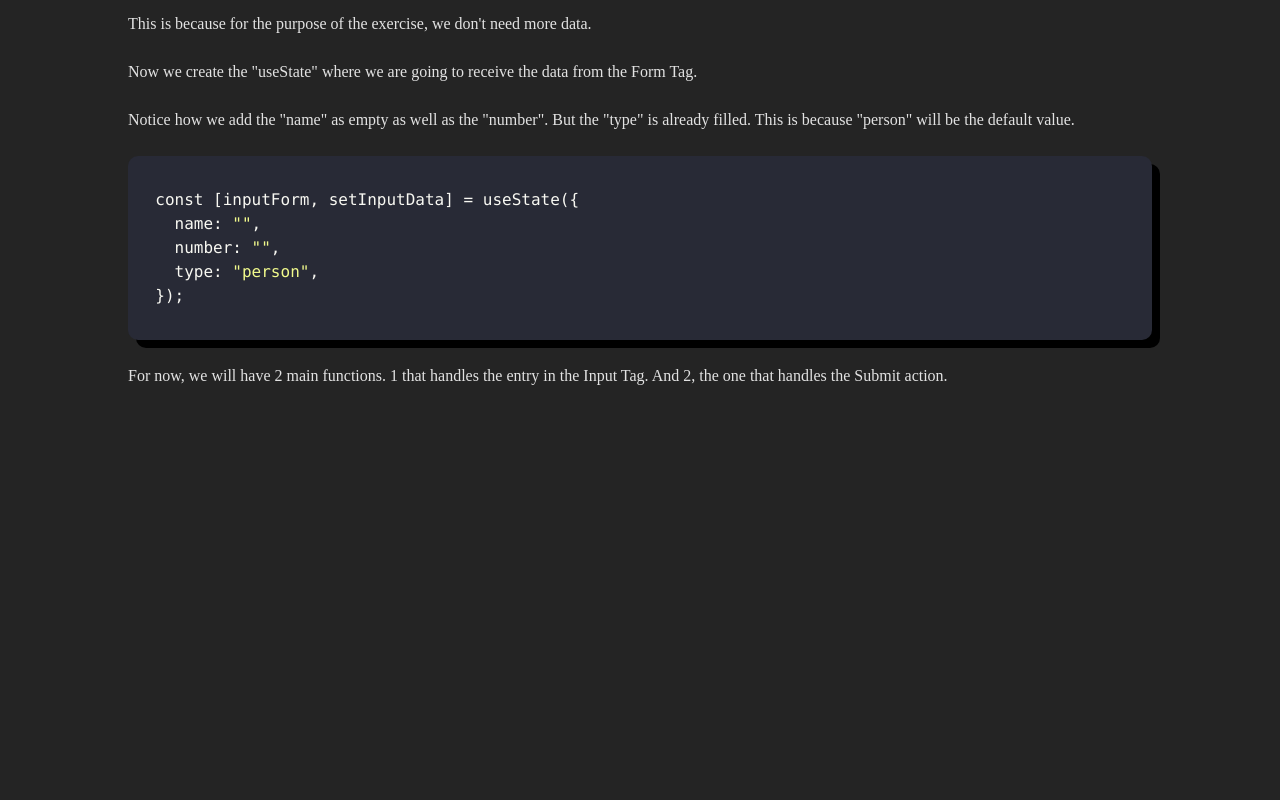
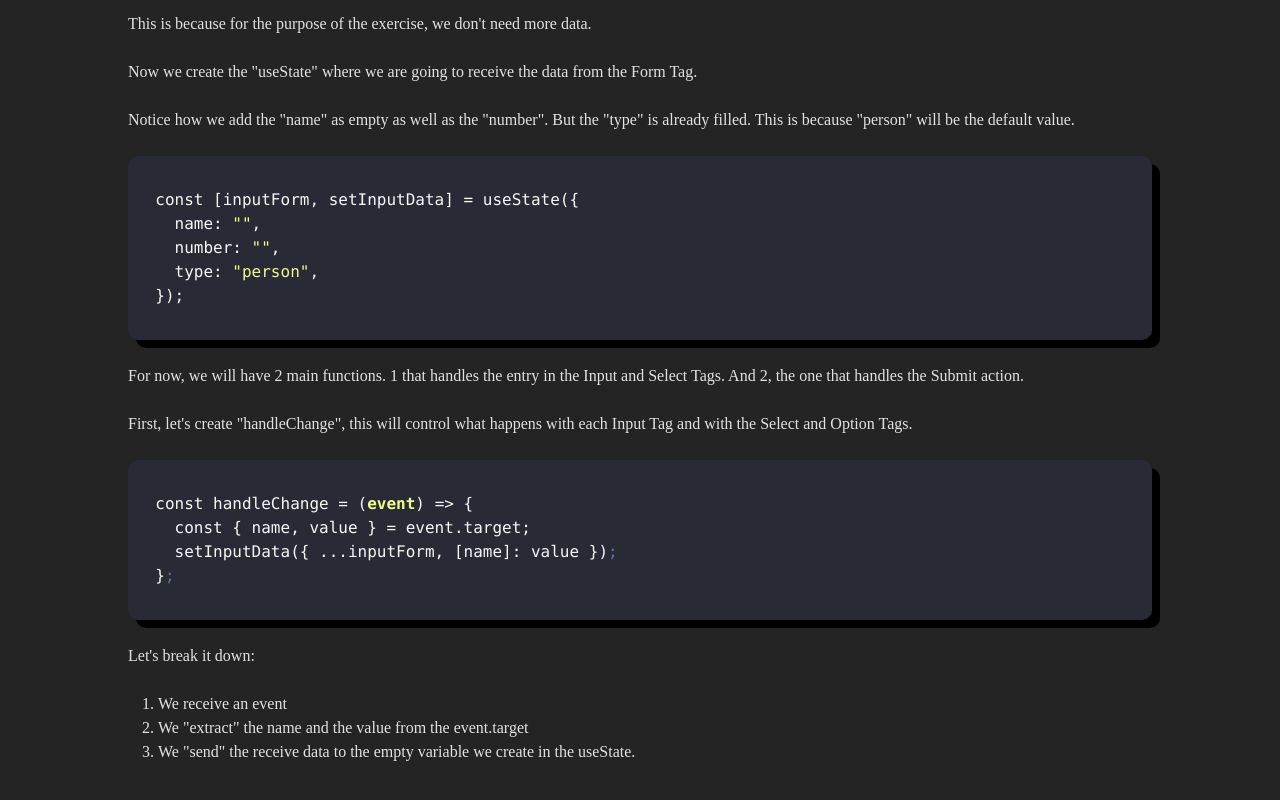
Before and after one commit to kinxori/inxel-test, a React (Vite) app: page / in a window 1280 px wide. Shown: the part 3949-4749 px from the top of the page. Before the commit the page ends 4417 px from the top, so only its background shows below. Built offline with nearby package versions, Linux system fonts and the light colour scheme.

Commit message:
updated content in page 5

```diff
--- a/src/App.jsx
+++ b/src/App.jsx
@@ -105,6 +105,14 @@ export default function App() {
     number: "",
     type: "person",
   });
+
+`;
+
+  const snippet8 = `
+  const handleChange = (event) => {
+    const { name, value } = event.target;
+    setInputData({ ...inputForm, [name]: value });
+  };
 
 `;
 
@@ -248,9 +256,31 @@ export default function App() {
         </SyntaxHighlighter>
         <br></br>
         <p>
-          For now, we will have 2 main functions. 1 that handles the entry in the Input Tag. And 2,
-          the one that handles the Submit action.
+          For now, we will have 2 main functions. 1 that handles the entry in the Input and Select
+          Tags. And 2, the one that handles the Submit action.
         </p>
+        <br></br>
+        <p>
+          First, let's create "handleChange", this will control what happens with each Input Tag and
+          with the Select and Option Tags.
+        </p>
+        <br></br>
+        <SyntaxHighlighter
+          language="jsx"
+          style={dracula}
+          className="rounded-[10px] overflow-hidden drop-shadow-[8px_8px_0px_rgba(0,0,0,1)]"
+        >
+          {snippet8}
+        </SyntaxHighlighter>
+        <br></br>
+        <p>Let's break it down:</p>
+        <br></br>
+        <ul className="list-decimal pl-[30px]">
+          <li>We receive an event</li>
+          <li>We "extract" the name and the value from the event.target</li>
+          <li>We "send" the receive data to the empty variable we create in the useState.</li>
+        </ul>
+        <br></br>
       </div>
     </article>
   );
```
